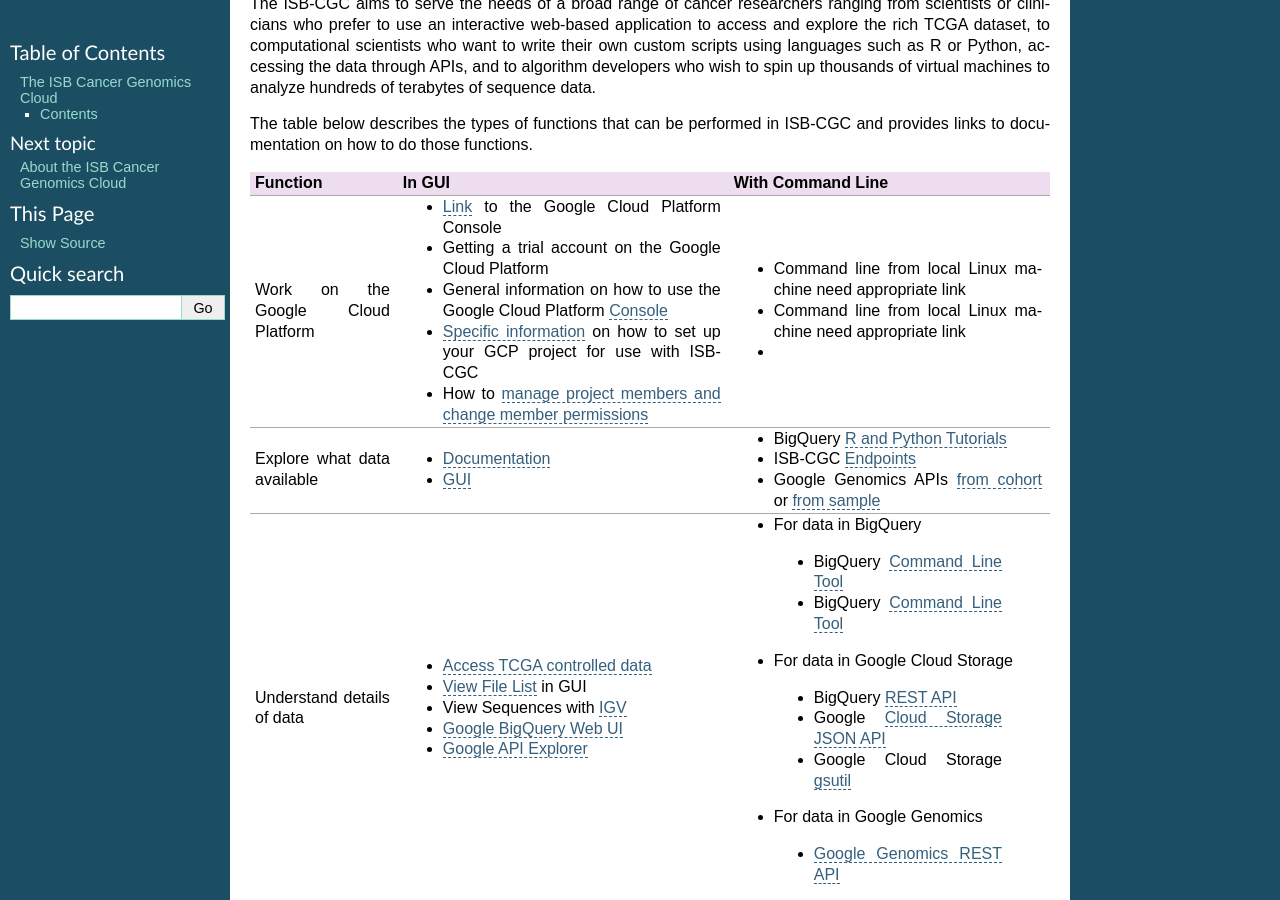
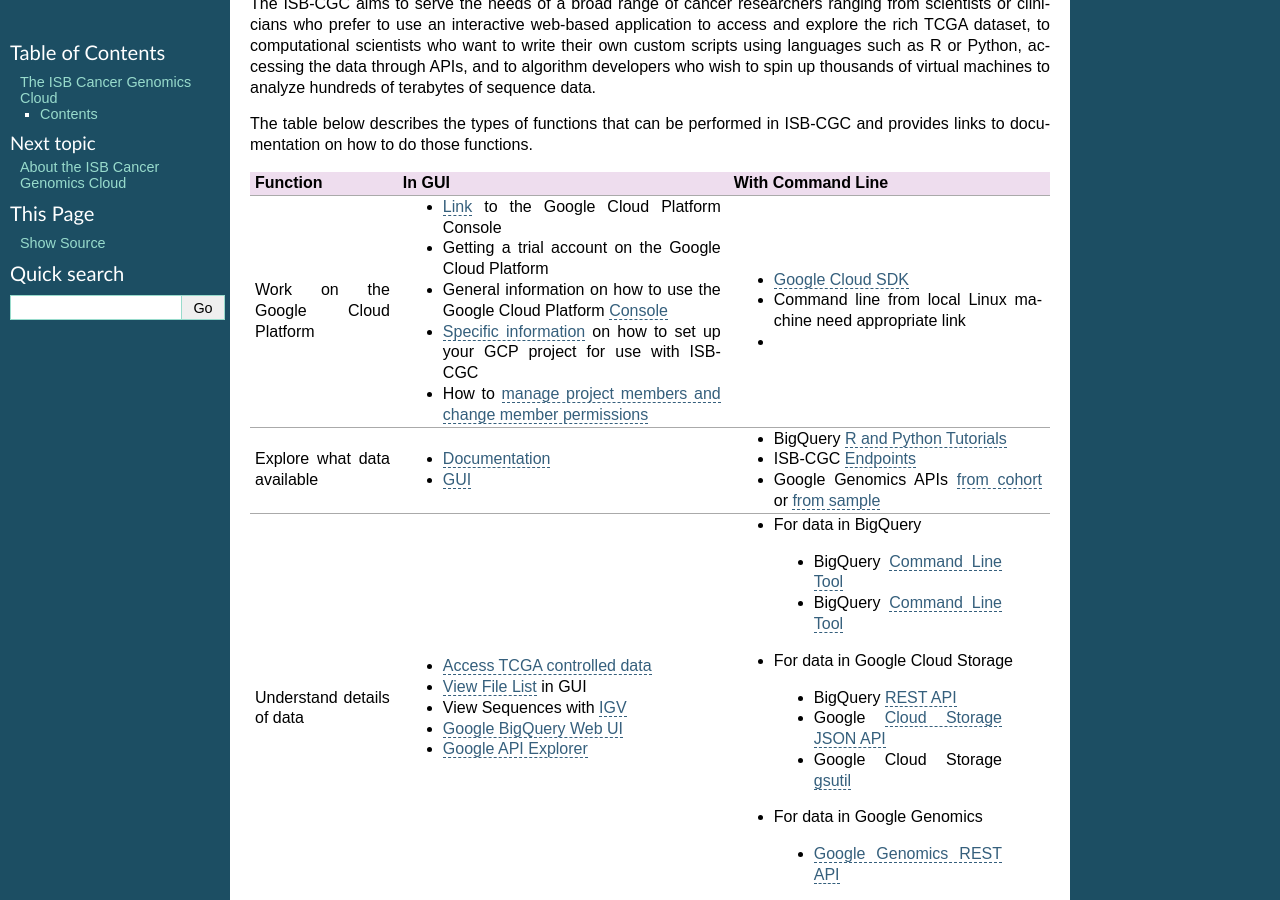
Before and after one commit to isb-cgc/readthedocs, a Sphinx documentation site: the page built from docs/source/index.rst, in a window 1280 px wide and 900 px high, scrolled down 641 px. Built offline with Sphinx 7.4.7, drawn with Linux system fonts in a browser that asks for light colours.

Commit message:
Update index.rst

```diff
--- a/docs/source/index.rst
+++ b/docs/source/index.rst
@@ -29,7 +29,7 @@
 +-----------------------------------+---------------------------------------------------------------------------------------------------------------------------------------------------------------------------------------------------------------------------------------------------------------------------------------------+-------------------------------------------------------------------------------------------------------------------------------------------------------------------------------------------------------------------------------------------------------------------------+
 |Function                           |In GUI                                                                                                                                                                                                                                                                                       |With Command Line                                                                                                                                                                                                                                                        |
 +===================================+=============================================================================================================================================================================================================================================================================================+=========================================================================================================================================================================================================================================================================+
-|Work on the Google Cloud Platform  |- `Link <https://console.cloud.google.com/>`_ to the Google Cloud Platform Console                                                                                                                                                                                                           |- Command line from local Linux machine need appropriate link                                                                                                                                                                                                            |
+|Work on the Google Cloud Platform  |- `Link <https://console.cloud.google.com/>`_ to the Google Cloud Platform Console                                                                                                                                                                                                           |- `Google Cloud SDK <https://cloud.google.com/sdk/>`_                                                                                                                                                                                                                    |
 |                                   |- Getting a trial account on the Google Cloud Platform                                                                                                                                                                                                                                       |- Command line from local Linux machine need appropriate link                                                                                                                                                                                                            |
 |                                   |- General information on how to use the Google Cloud Platform `Console <https://support.google.com/cloud/?hl=en#topic=3340599>`_                                                                                                                                                             |-                                                                                                                                                                                                                                                                        |
 |                                   |- `Specific information </gcp-info/gcp-info2/Setup.html>`_ on how to set up your GCP project for use with ISB-CGC                                                                                                                                                                            |                                                                                                                                                                                                                                                                         |
```
